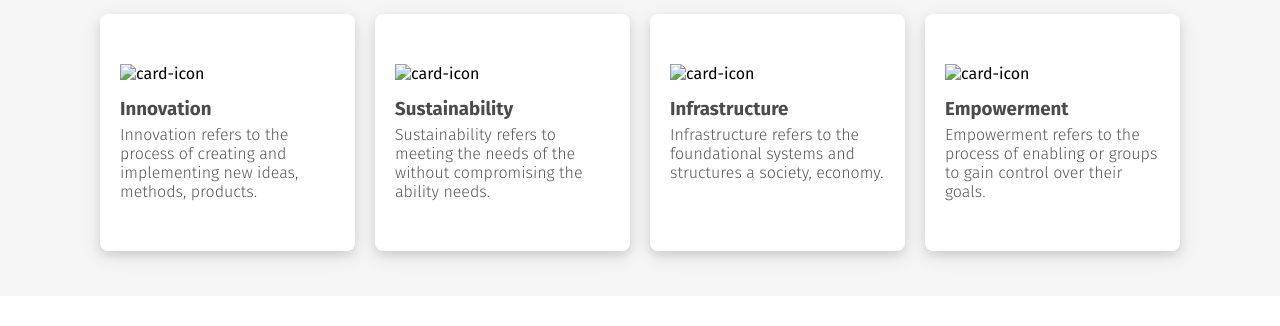
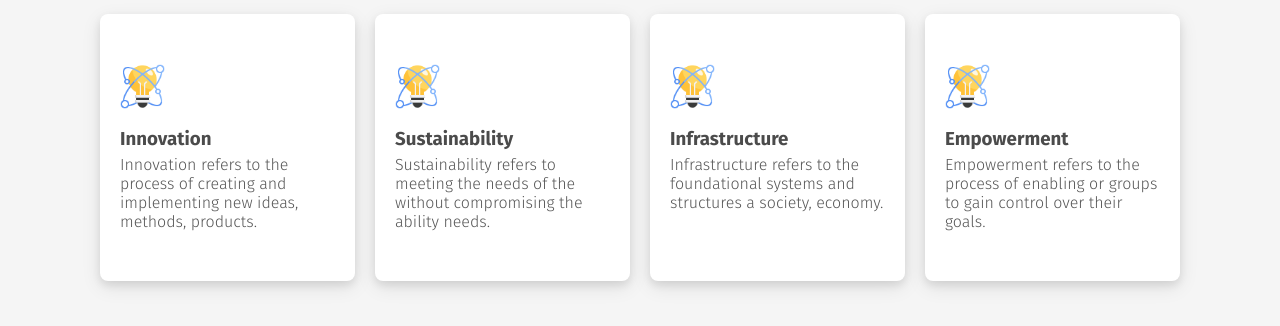
Before and after one commit to reyad-hasan/B11A1--assignment-1, a plain HTML site: page index.html in a window 1280 px wide. Shown: the part 683-1009 px from the top of the page. Before the commit the page ends 979 px from the top, so only its background shows below. Drawn offline with Linux system fonts and the light colour scheme; the site is published under a folder, as on GitHub Pages, so addresses that start at the root find nothing.

Commit message:
relocated images file

```diff
--- a/index.html
+++ b/index.html
@@ -42,25 +42,25 @@
             <h2 class="pillars-title">Pillars of "Bangladesh 2.0"</h2>
             <div class="pillars-contend-box">
                 <div class="p-box-1 p-box">
-                    <img src="/assets/card-icon.png" alt="card-icon">
+                    <img src="./assets/card-icon.png" alt="card-icon">
                     <h3>Innovation</h3>
                     <p>Innovation refers to the process of creating and implementing new ideas, methods, products. </p>
                 </div>
                 <div class="p-box-2 p-box">
-                    <img src="/assets/card-icon.png" alt="card-icon">
+                    <img src="./assets/card-icon.png" alt="card-icon">
                     <h3>Sustainability</h3>
                     <p>
                         Sustainability refers to meeting the needs of the without compromising the ability needs.</p>
                 </div>
                 <div class="p-box-3 p-box">
-                    <img src="/assets/card-icon.png" alt="card-icon">
+                    <img src="./assets/card-icon.png" alt="card-icon">
                     <h3>Infrastructure</h3>
                     <p>
                         Infrastructure refers to the foundational systems and structures
                         a society, economy.</p>
                 </div>
                 <div class="p-box-4 p-box">
-                    <img src="/assets/card-icon.png" alt="card-icon">
+                    <img src="./assets/card-icon.png" alt="card-icon">
                     <h3>Empowerment</h3>
                     <p>Empowerment refers to the process of enabling or groups to gain control over their goals.</p>
                 </div>
```
